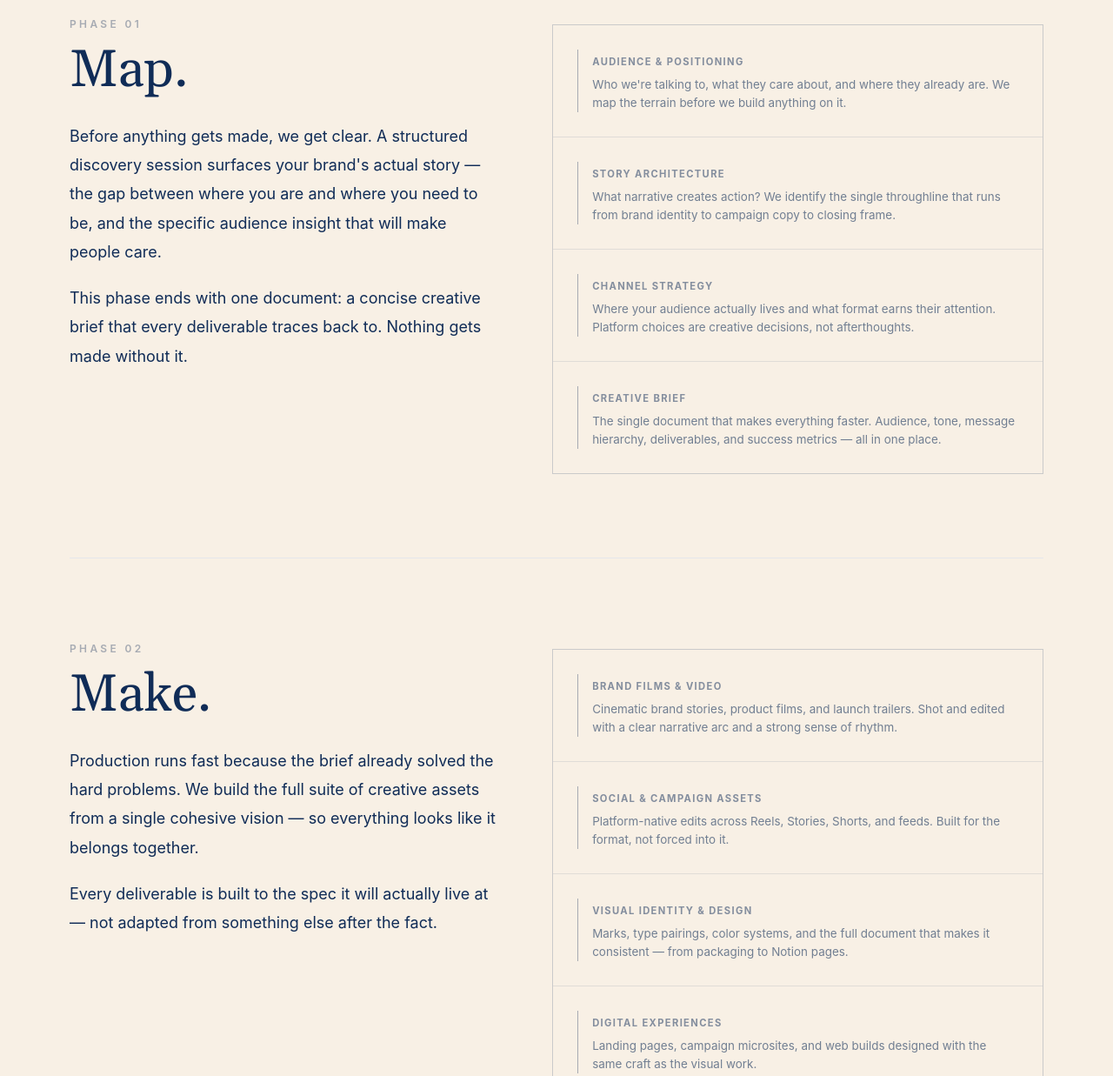
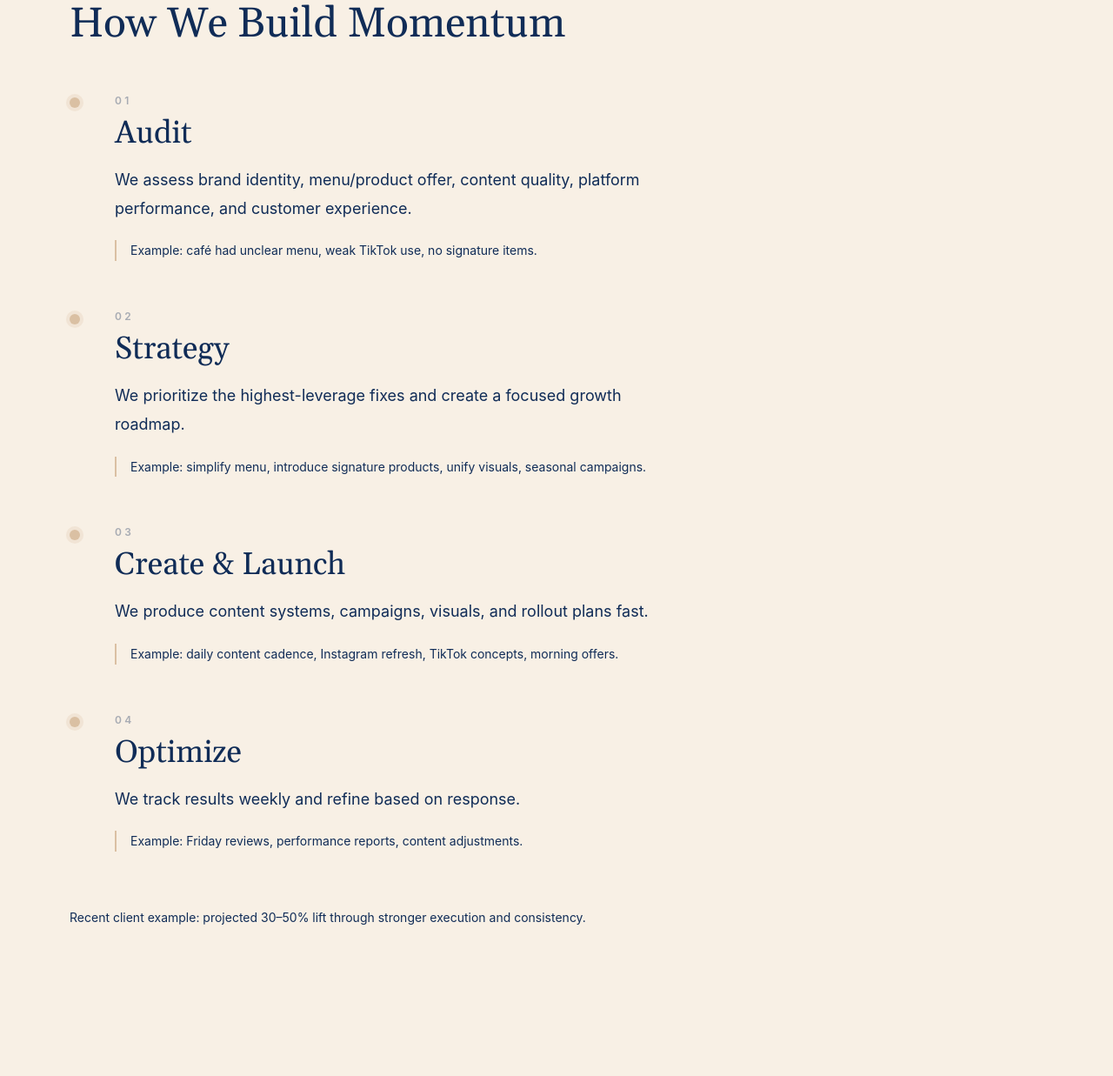
Before and after one commit to rohankumar009/RahmaMedia, a plain HTML site: page process.html in a window 1280 px wide. Shown: the part 727-1964 px from the top of the page at 87% size. Drawn offline with nearby package versions, Linux system fonts and the light colour scheme.

Commit message:
changes for view project and buttons on process

```diff
--- a/process.html
+++ b/process.html
@@ -92,7 +92,7 @@
           <p class="text-xs font-semibold uppercase tracking-[0.28em] text-ember">How we work</p>
           <h1 class="mt-5 font-display text-6xl leading-[0.9] text-ink md:text-7xl lg:text-[5.5rem]">Our Process.</h1>
           <p class="mt-8 max-w-2xl text-xl leading-[1.75] text-ink/60">
-            Every engagement runs through three phases. Tight, repeatable, and built for speed without sacrificing craft.
+            Four phases. Each one is tight, purposeful, and built to move fast without losing the thread.
           </p>
           <div class="mt-10 flex flex-wrap items-center gap-6">
             <a href="/portfolio" class="rounded-full bg-ink px-7 py-3 text-xs font-bold uppercase tracking-[0.1em] text-paper transition hover:-translate-y-0.5 hover:bg-ink/85">
@@ -105,138 +105,102 @@
         </div>
       </section>
 
-      <!-- Process phases -->
+      <!-- How We Build Momentum -->
       <section class="bg-paper pb-32 lg:pb-44" data-nav-theme="light">
         <div class="content-container xl:px-12">
+          <div class="border-t border-ink/12 pt-16 lg:pt-20">
 
-          <!-- Phase 01 -->
-          <div class="border-t border-ink/12" data-reveal>
-            <div class="grid gap-12 py-20 lg:grid-cols-[1fr_1.15fr] lg:gap-16 lg:py-24">
-              <div>
-                <p class="text-xs font-semibold uppercase tracking-[0.28em] text-ink/35">Phase 01</p>
-                <h2 class="mt-4 font-display text-5xl leading-[1.0] lg:text-6xl">Map.</h2>
-                <p class="mt-7 text-lg leading-[1.85] text-ink/62">
-                  Before anything gets made, we get clear. A structured discovery session surfaces your brand's actual story — the gap between where you are and where you need to be, and the specific audience insight that will make people care.
-                </p>
-                <p class="mt-5 text-lg leading-[1.85] text-ink/62">
-                  This phase ends with one document: a concise creative brief that every deliverable traces back to. Nothing gets made without it.
-                </p>
-              </div>
-              <div class="grid gap-px self-start border border-ink/10 bg-ink/10 lg:mt-2">
-                <div class="bg-paper p-7">
-                  <div class="process-step">
-                    <span>Audience &amp; positioning</span>
-                    <p class="mt-2">Who we're talking to, what they care about, and where they already are. We map the terrain before we build anything on it.</p>
-                  </div>
+            <h2 class="font-display text-4xl leading-[1.0] lg:text-5xl" data-reveal>How We Build Momentum</h2>
+
+            <!-- Vertical timeline -->
+            <div class="mt-14 max-w-2xl">
+
+              <!-- 01 Audit -->
+              <div class="flex gap-7 lg:gap-10" data-reveal>
+                <div class="flex flex-col items-center pt-[0.3rem]">
+                  <div class="h-3 w-3 shrink-0 rounded-full bg-ember ring-4 ring-ember/25"></div>
+                  <div class="mt-3 w-px flex-1 bg-ink/12"></div>
                 </div>
-                <div class="bg-paper p-7">
-                  <div class="process-step">
-                    <span>Story architecture</span>
-                    <p class="mt-2">What narrative creates action? We identify the single throughline that runs from brand identity to campaign copy to closing frame.</p>
-                  </div>
-                </div>
-                <div class="bg-paper p-7">
-                  <div class="process-step">
-                    <span>Channel strategy</span>
-                    <p class="mt-2">Where your audience actually lives and what format earns their attention. Platform choices are creative decisions, not afterthoughts.</p>
-                  </div>
-                </div>
-                <div class="bg-paper p-7">
-                  <div class="process-step">
-                    <span>Creative brief</span>
-                    <p class="mt-2">The single document that makes everything faster. Audience, tone, message hierarchy, deliverables, and success metrics — all in one place.</p>
+                <div class="pb-14">
+                  <p class="text-xs font-semibold uppercase tracking-[0.28em] text-ink/35">01</p>
+                  <h3 class="mt-2.5 font-display text-3xl leading-[1.05] lg:text-4xl">Audit</h3>
+                  <p class="mt-4 text-lg leading-[1.85] text-ink/62">
+                    We assess brand identity, menu/product offer, content quality, platform performance, and customer experience.
+                  </p>
+                  <div class="mt-5 border-l-2 border-ember pl-4">
+                    <p class="text-sm leading-[1.7] text-ink/48">Example: café had unclear menu, weak TikTok use, no signature items.</p>
                   </div>
                 </div>
               </div>
-            </div>
-          </div>
 
-          <!-- Phase 02 -->
-          <div class="border-t border-ink/12" data-reveal>
-            <div class="grid gap-12 py-20 lg:grid-cols-[1fr_1.15fr] lg:gap-16 lg:py-24">
-              <div>
-                <p class="text-xs font-semibold uppercase tracking-[0.28em] text-ink/35">Phase 02</p>
-                <h2 class="mt-4 font-display text-5xl leading-[1.0] lg:text-6xl">Make.</h2>
-                <p class="mt-7 text-lg leading-[1.85] text-ink/62">
-                  Production runs fast because the brief already solved the hard problems. We build the full suite of creative assets from a single cohesive vision — so everything looks like it belongs together.
-                </p>
-                <p class="mt-5 text-lg leading-[1.85] text-ink/62">
-                  Every deliverable is built to the spec it will actually live at — not adapted from something else after the fact.
-                </p>
-              </div>
-              <div class="grid gap-px self-start border border-ink/10 bg-ink/10 lg:mt-2">
-                <div class="bg-paper p-7">
-                  <div class="process-step">
-                    <span>Brand films &amp; video</span>
-                    <p class="mt-2">Cinematic brand stories, product films, and launch trailers. Shot and edited with a clear narrative arc and a strong sense of rhythm.</p>
-                  </div>
+              <!-- 02 Strategy -->
+              <div class="flex gap-7 lg:gap-10" data-reveal>
+                <div class="flex flex-col items-center pt-[0.3rem]">
+                  <div class="h-3 w-3 shrink-0 rounded-full bg-ember ring-4 ring-ember/25"></div>
+                  <div class="mt-3 w-px flex-1 bg-ink/12"></div>
                 </div>
-                <div class="bg-paper p-7">
-                  <div class="process-step">
-                    <span>Social &amp; campaign assets</span>
-                    <p class="mt-2">Platform-native edits across Reels, Stories, Shorts, and feeds. Built for the format, not forced into it.</p>
-                  </div>
-                </div>
-                <div class="bg-paper p-7">
-                  <div class="process-step">
-                    <span>Visual identity &amp; design</span>
-                    <p class="mt-2">Marks, type pairings, color systems, and the full document that makes it consistent — from packaging to Notion pages.</p>
-                  </div>
-                </div>
-                <div class="bg-paper p-7">
-                  <div class="process-step">
-                    <span>Digital experiences</span>
-                    <p class="mt-2">Landing pages, campaign microsites, and web builds designed with the same craft as the visual work.</p>
+                <div class="pb-14">
+                  <p class="text-xs font-semibold uppercase tracking-[0.28em] text-ink/35">02</p>
+                  <h3 class="mt-2.5 font-display text-3xl leading-[1.05] lg:text-4xl">Strategy</h3>
+                  <p class="mt-4 text-lg leading-[1.85] text-ink/62">
+                    We prioritize the highest-leverage fixes and create a focused growth roadmap.
+                  </p>
+                  <div class="mt-5 border-l-2 border-ember pl-4">
+                    <p class="text-sm leading-[1.7] text-ink/48">Example: simplify menu, introduce signature products, unify visuals, seasonal campaigns.</p>
                   </div>
                 </div>
               </div>
-            </div>
-          </div>
 
-          <!-- Phase 03 -->
-          <div class="border-t border-ink/12" data-reveal>
-            <div class="grid gap-12 py-20 lg:grid-cols-[1fr_1.15fr] lg:gap-16 lg:py-24">
-              <div>
-                <p class="text-xs font-semibold uppercase tracking-[0.28em] text-ink/35">Phase 03</p>
-                <h2 class="mt-4 font-display text-5xl leading-[1.0] lg:text-6xl">Move.</h2>
-                <p class="mt-7 text-lg leading-[1.85] text-ink/62">
-                  Launch is not the finish line — it's where we start measuring. We coordinate deployment, track what lands, and run a tight optimization loop while the momentum is live.
-                </p>
-                <p class="mt-5 text-lg leading-[1.85] text-ink/62">
-                  The goal isn't a perfect launch. It's a launch that gets smarter the moment it goes out.
-                </p>
-              </div>
-              <div class="grid gap-px self-start border border-ink/10 bg-ink/10 lg:mt-2">
-                <div class="bg-paper p-7">
-                  <div class="process-step">
-                    <span>Launch coordination</span>
-                    <p class="mt-2">Sequenced rollout across channels, with timing built around audience behavior — not arbitrary calendar dates.</p>
-                  </div>
+              <!-- 03 Create & Launch -->
+              <div class="flex gap-7 lg:gap-10" data-reveal>
+                <div class="flex flex-col items-center pt-[0.3rem]">
+                  <div class="h-3 w-3 shrink-0 rounded-full bg-ember ring-4 ring-ember/25"></div>
+                  <div class="mt-3 w-px flex-1 bg-ink/12"></div>
                 </div>
-                <div class="bg-paper p-7">
-                  <div class="process-step">
-                    <span>Distribution &amp; reach</span>
-                    <p class="mt-2">Organic seeding and paid amplification set up before day one. We don't publish and hope — we build the machine first.</p>
-                  </div>
-                </div>
-                <div class="bg-paper p-7">
-                  <div class="process-step">
-                    <span>Performance benchmarks</span>
-                    <p class="mt-2">Clear signals for what success looks like at 48 hours, one week, and one month. No vanity metrics.</p>
-                  </div>
-                </div>
-                <div class="bg-paper p-7">
-                  <div class="process-step">
-                    <span>Optimization &amp; next wave</span>
-                    <p class="mt-2">What worked gets sharpened. What didn't gets cut. The next round starts with better data than the first.</p>
+                <div class="pb-14">
+                  <p class="text-xs font-semibold uppercase tracking-[0.28em] text-ink/35">03</p>
+                  <h3 class="mt-2.5 font-display text-3xl leading-[1.05] lg:text-4xl">Create &amp; Launch</h3>
+                  <p class="mt-4 text-lg leading-[1.85] text-ink/62">
+                    We produce content systems, campaigns, visuals, and rollout plans fast.
+                  </p>
+                  <div class="mt-5 border-l-2 border-ember pl-4">
+                    <p class="text-sm leading-[1.7] text-ink/48">Example: daily content cadence, Instagram refresh, TikTok concepts, morning offers.</p>
                   </div>
                 </div>
               </div>
+
+              <!-- 04 Optimize — no trailing line -->
+              <div class="flex gap-7 lg:gap-10" data-reveal>
+                <div class="flex flex-col items-center pt-[0.3rem]">
+                  <div class="h-3 w-3 shrink-0 rounded-full bg-ember ring-4 ring-ember/25"></div>
+                </div>
+                <div class="pb-2">
+                  <p class="text-xs font-semibold uppercase tracking-[0.28em] text-ink/35">04</p>
+                  <h3 class="mt-2.5 font-display text-3xl leading-[1.05] lg:text-4xl">Optimize</h3>
+                  <p class="mt-4 text-lg leading-[1.85] text-ink/62">
+                    We track results weekly and refine based on response.
+                  </p>
+                  <div class="mt-5 border-l-2 border-ember pl-4">
+                    <p class="text-sm leading-[1.7] text-ink/48">Example: Friday reviews, performance reports, content adjustments.</p>
+                  </div>
+                </div>
+              </div>
+
             </div>
+
+            <!-- Client result note -->
+            <p class="mt-12 text-sm leading-[1.7] text-ink/42 lg:mt-14" data-reveal>
+              Recent client example: projected 30–50% lift through stronger execution and consistency.
+            </p>
+
           </div>
+        </div>
+      </section>
 
-          <!-- Closing note -->
-          <div class="border-t border-ink/12 pt-20 lg:pt-24" data-reveal>
+      <!-- Closing CTA -->
+      <section class="border-t border-ink/10 bg-paper pb-32 lg:pb-44" data-nav-theme="light">
+        <div class="content-container xl:px-12">
+          <div class="pt-16 lg:pt-20" data-reveal>
             <div class="grid gap-10 lg:grid-cols-[0.9fr_0.95fr] lg:items-end lg:gap-14">
               <h2 class="font-display text-4xl leading-[1.05] lg:text-5xl">Ready to move from idea to launch?</h2>
               <div>
@@ -254,7 +218,6 @@
               </div>
             </div>
           </div>
-
         </div>
       </section>
 
```
